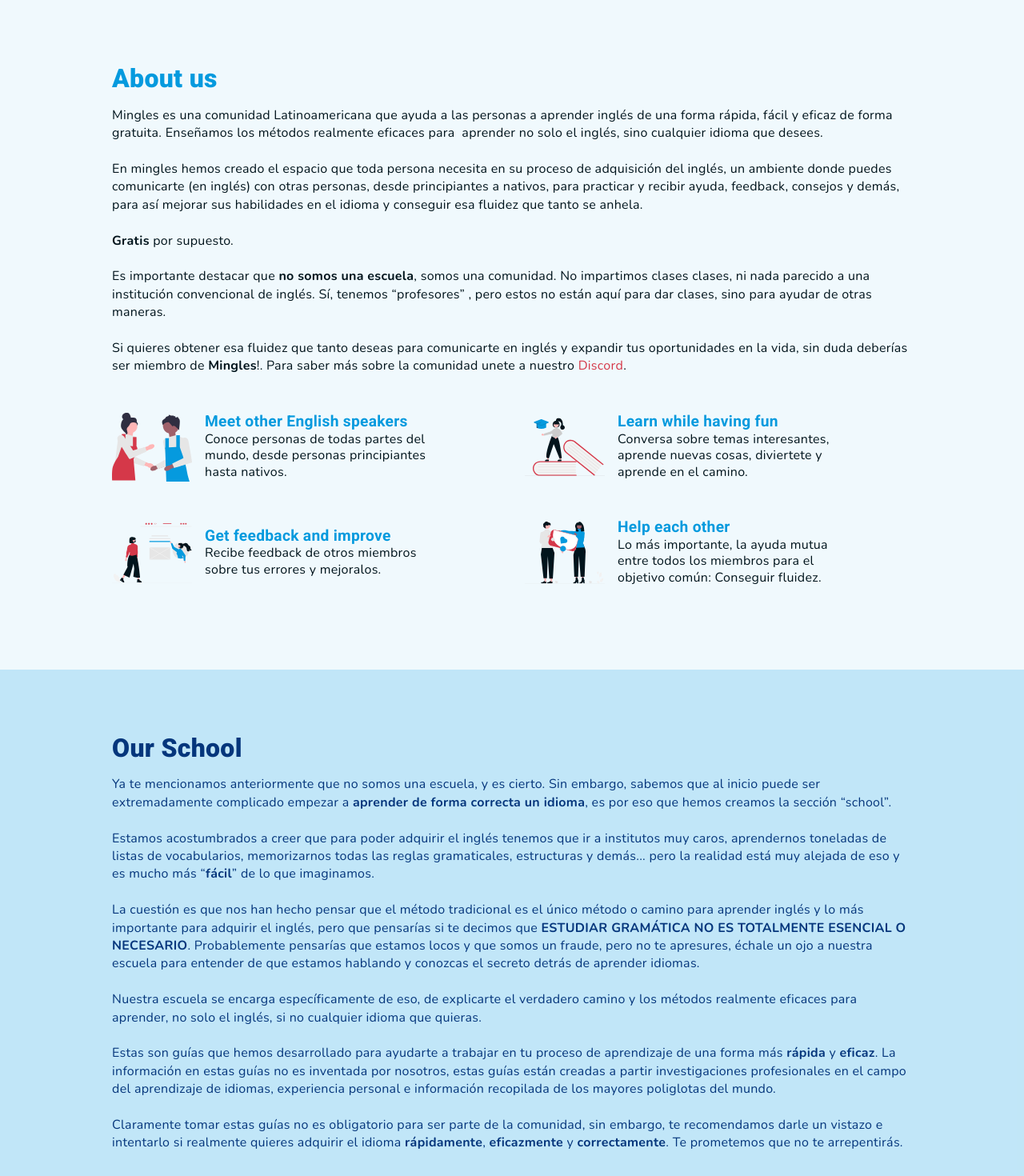
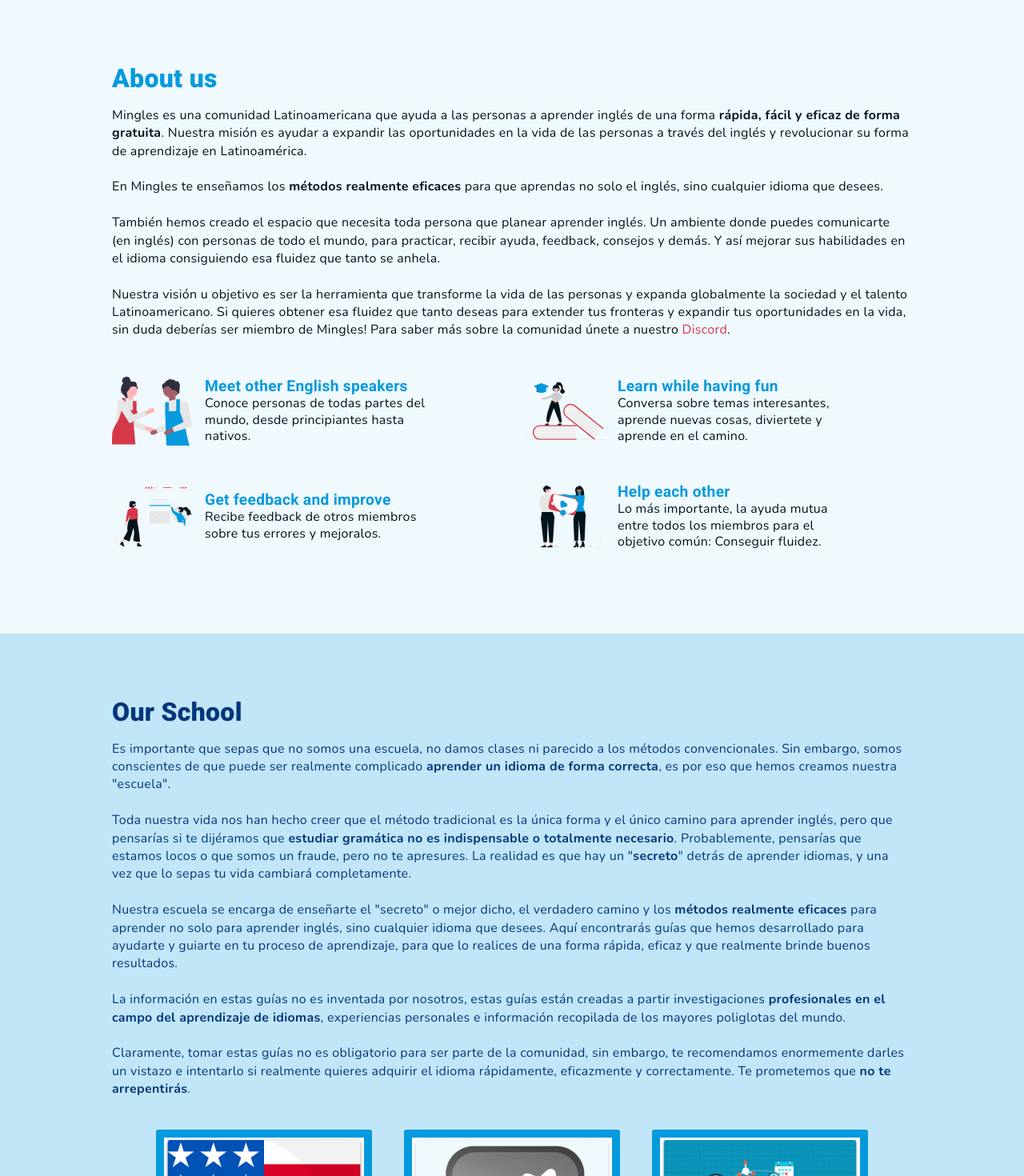
Before and after one commit to dario-chic/mingles, a Next.js app: page / in a window 1280 px wide. Shown: the part 800-2270 px from the top of the page at 80% size. Built offline with nearby package versions, Linux system fonts and the light colour scheme.

Commit message:
new texts

```diff
--- a/components/About.js
+++ b/components/About.js
@@ -6,21 +6,20 @@
 import Learn from "./svg/Learn";
 import Meet from "./svg/Meet";
 
-const description = `Mingles es una comunidad Latinoamericana que ayuda a las personas a aprender inglés de una forma rápida, fácil y eficaz de forma gratuita. Enseñamos los métodos realmente eficaces para  aprender no solo el inglés, sino cualquier idioma que desees.
+const description = `Mingles es una comunidad Latinoamericana que ayuda a las personas a aprender inglés de una forma <span class="bold">rápida, fácil y eficaz de forma gratuita</span>. Nuestra misión es ayudar a expandir las oportunidades en la vida de las personas a través del inglés y revolucionar su forma de aprendizaje en Latinoamérica.
 
-En mingles hemos creado el espacio que toda persona necesita en su proceso de adquisición del inglés, un ambiente donde puedes comunicarte (en inglés) con otras personas, desde principiantes a nativos, para practicar y recibir ayuda, feedback, consejos y demás, para así mejorar sus habilidades en el idioma y conseguir esa fluidez que tanto se anhela.
+En Mingles te enseñamos los <span class="bold">métodos realmente eficaces</span> para que aprendas no solo el inglés, sino cualquier idioma que desees.
 
-<span class="bold">Gratis</span> por supuesto.
+También hemos creado el espacio que necesita toda persona que planear aprender inglés. Un ambiente donde puedes comunicarte (en inglés) con personas de todo el mundo, para practicar, recibir ayuda, feedback, consejos y demás. Y así mejorar sus habilidades en el idioma consiguiendo esa fluidez que tanto se anhela.
 
-Es importante destacar que <span class="bold">no somos una escuela</span>, somos una comunidad. No impartimos clases clases, ni nada parecido a una institución convencional de inglés. Sí, tenemos “profesores” , pero estos no están aquí para dar clases, sino para ayudar de otras maneras.
-
-Si quieres obtener esa fluidez que tanto deseas para comunicarte en inglés y expandir tus oportunidades en la vida, sin duda deberías ser miembro de <span class="bold">Mingles</span>!. Para saber más sobre la comunidad unete a nuestro <a class="link link--about" href="https://discord.gg/P2aGSpg8cr" target="_blank" rel="noreferrer">Discord</a>.`;
+Nuestra visión u objetivo es ser la herramienta que transforme la vida de las personas y expanda globalmente la sociedad y el talento Latinoamericano. Si quieres obtener esa fluidez que tanto deseas para extender tus fronteras y expandir tus oportunidades en la vida, sin duda deberías ser miembro de Mingles! Para saber más sobre la comunidad únete a nuestro <a class="link link--about" href="https://discord.gg/P2aGSpg8cr" target="_blank" rel="noreferrer">Discord</a>.
+`;
 
 const brief = [
   {
     Svg: Meet,
     title: "Meet other English speakers",
-    info: "Conoce personas de todas partes del mundo, desde personas principiantes hasta nativos.",
+    info: "Conoce personas de todas partes del mundo, desde principiantes hasta nativos.",
   },
   {
     Svg: Learn,
--- a/components/Meetings.js
+++ b/components/Meetings.js
@@ -7,13 +7,13 @@
 import Meet from "./svg/Meet";
 import Meetings from "./svg/Meetings";
 
-const description = `Nuestras meetings crean un ambiente mas dinamico e interactivo entre nuestros miembros, también generan un mayor progreso en el  proceso de adquisicion del idioma. Pero ¿De qué tratan?
+const description = `Nuestras meetings crean un ambiente más dinámico e interactivo entre nuestros miembros, también generan un mayor progreso en el  proceso de adquisición del idioma. Pero ¿De qué tratan?
 
-Como su nombre lo indica, estas son reuniones que se realizan eventualmente en la comunidad. Los organizadores fijan una fecha de encuentro, avisan el tema de la reunion a los miembros, estos se informan y en la fecha indicada se discute sobre el tema en una reunión.
+Como su nombre lo indica, estas son reuniones que se realizan eventualmente en la comunidad. Los organizadores fijan una fecha de encuentro, avisan el tema de la reunión a los miembros, estos se informan y en la fecha indicada se discute sobre el tema en una reunión.
 
-Los organizadores  o “profesores” se encargaran de dirigir la reunion, realizando preguntas, alentando a los miembros a conversar, creando un ambiente agradable y por supuesto ayudan a los miembros corrigiendo sus errores y dando consejos para mejorar cada vez más y más.
+Los organizadores o “profesores” se encargarán de dirigir la reunión, realizando preguntas, alentando a los miembros a conversar, creando un ambiente agradable y por supuesto ayudan a los miembros, corrigiendo sus errores y dando consejos para mejorar cada vez más y más.
 
-Hay diferentes tipos de reuniones y estas se realizan tanto de forma oral, mediante llamadas de voz grupales y por texto en alguno de los canales de nuestro servidor. Para mas información <a class="link link--about" href="https://discord.gg/P2aGSpg8cr" target="_blank" rel="noreferrer">unete a nuestro Discord</a>.`;
+Hay diferentes tipos de reuniones y estas se realizan tanto de forma oral (mediante llamadas de voz grupales) y a través texto en alguno de los canales de nuestro servidor. Para mas información <a class="link link--about" href="https://discord.gg/P2aGSpg8cr" target="_blank" rel="noreferrer">unete a nuestro Discord</a>.`;
 
 const About = () => {
   return (
--- a/components/Questions.js
+++ b/components/Questions.js
@@ -4,15 +4,16 @@
 const questions = [
   {
     question: "¿Cómo unirse a Mingles?",
-    detail: `Unirse es muy sencillo, solo debes ingresar a <a class="link link--about" href="https://discord.gg/P2aGSpg8cr" target="_blank" rel="noreferrer">nuestro discord</a>, allí encontraras el resto de la información necesaria para tener una buena estadía en la comunidad.`,
+    detail: `Unirse es muy sencillo, solo debes ingresar a <a class="link link--about" href="https://discord.gg/P2aGSpg8cr" target="_blank" rel="noreferrer">nuestro discord</a> y allí encontraras el resto de la información necesaria para tener una buena estadía en la comunidad.`,
   },
   {
     question: "¿Por qué ser parte de Mingles?",
-    detail: `Si deseas aprender inglés en serio, rápidamente, eficazmente y llevarlo al siguiente nivel, sin duda deberías ser parte de nuestra comunidad. En Mingles encontraras todas las herramientas que necesitas para lograr tu nivel deseado.`,
+    detail: `Si en serio deseas aprender inglés,
+    y realmente obtener buenos resultados, sin duda deberías ser parte de nuestra comunidad. En Mingles encontraras todas las herramientas que necesitas para lograr tu nivel deseado.`,
   },
   {
     question: "¿De verdad es gratis?",
-    detail: `Desde luego ser parte de la comunidad y participar en todos los eventos es totalmente gratuito. Hay algunas activades pagas (como charlas personalizadas con profesores), pero claramente estas son opcionales para los que quieran ir mas allá en su jornada.`,
+    detail: `Ser parte de la comunidad y participar en todos los eventos es totalmente gratuito. Hay algunas activades pagas (como charlas personalizadas con profesores), pero claramente estas son opcionales para los que quieran ir mas allá en su jornada.`,
   },
   {
     question: "¿Mingles es una aplicación?",
@@ -20,7 +21,7 @@
   },
   {
     question: "¿Cómo puedo colaborar con Mingles?",
-    detail: `Si te gusta el proyecto y quieres colaborar de cualquier manera con el para hacerlo crecer y mejorar, comunicate a nuestro correo contact@mingles.com o por contact@dariochic.com. Estaremos muy agradecidos con tu ayuda!`,
+    detail: `Si te gusta el proyecto y quieres colaborar de cualquier manera para hacerlo crecer y mejorar, comunicate a nuestro correo contact@mingles.com o por contact@dariochic.com. Estaremos muy agradecidos con tu ayuda!`,
   },
 ];
 
--- a/components/School.js
+++ b/components/School.js
@@ -5,17 +5,16 @@
 import Guide from "./Guide";
 import Section from "./Section";
 
-const description = `Ya te mencionamos anteriormente que no somos una escuela, y es cierto. Sin embargo, sabemos que al inicio puede ser extremadamente complicado empezar a <span class="bold">aprender de forma correcta un idioma</span>, es por eso que hemos creamos la sección “school”.
+const description = `Es importante que sepas que no somos una escuela, no damos clases ni parecido a los métodos convencionales. Sin embargo, somos conscientes de que puede ser realmente complicado <span class="bold">aprender un idioma de forma correcta</span>, es por eso que hemos creamos nuestra "escuela".
 
-Estamos acostumbrados a creer que para poder adquirir el inglés tenemos que ir a institutos muy caros, aprendernos toneladas de listas de vocabularios, memorizarnos todas las reglas gramaticales, estructuras y demás... pero la realidad está muy alejada de eso y es mucho más “<span class="bold">fácil</span>” de lo que imaginamos.
+Toda nuestra vida nos han hecho creer que el método tradicional es la única forma y el único camino para aprender inglés, pero que pensarías si te dijéramos que <span class="bold">estudiar gramática no es indispensable o totalmente necesario</span>. Probablemente, pensarías que estamos locos o que somos un fraude, pero no te apresures. La realidad es que hay un "<span class="bold">secreto</span>" detrás de aprender idiomas, y una vez que lo sepas tu vida cambiará completamente.
 
-La cuestión es que nos han hecho pensar que el método tradicional es el único método o camino para aprender inglés y lo más importante para adquirir el inglés, pero que pensarías si te decimos que <span class="bold">ESTUDIAR GRAMÁTICA NO ES TOTALMENTE ESENCIAL O NECESARIO</span>. Probablemente pensarías que estamos locos y que somos un fraude, pero no te apresures, échale un ojo a nuestra escuela para entender de que estamos hablando y conozcas el secreto detrás de aprender idiomas.
+Nuestra escuela se encarga de enseñarte el "secreto" o mejor dicho, el verdadero camino y los <span class="bold">métodos realmente eficaces</span> para aprender no solo para aprender inglés, sino cualquier idioma que desees. Aquí encontrarás guías que hemos desarrollado para ayudarte y guiarte en tu proceso de aprendizaje, para que lo realices de una forma rápida, eficaz y que realmente brinde buenos resultados.
 
-Nuestra escuela se encarga específicamente de eso, de explicarte el verdadero camino y los métodos realmente eficaces para aprender, no solo el inglés, si no cualquier idioma que quieras.
+La información en estas guías no es inventada por nosotros, estas guías están creadas a partir investigaciones <span class="bold">profesionales en el campo del aprendizaje de idiomas</span>, experiencias personales e información recopilada de los mayores poliglotas del mundo.
 
-Estas son guías que hemos desarrollado para ayudarte a trabajar en tu proceso de aprendizaje de una forma más <span class="bold">rápida</span> y <span class="bold">eficaz</span>. La información en estas guías no es inventada por nosotros, estas guías están creadas a partir investigaciones profesionales en el campo del aprendizaje de idiomas, experiencia personal e información recopilada de los mayores poliglotas del mundo.
-
-Claramente tomar estas guías no es obligatorio para ser parte de la comunidad, sin embargo, te recomendamos darle un vistazo e intentarlo si realmente quieres adquirir el idioma <span class="bold">rápidamente</span>, <span class="bold">eficazmente</span> y <span class="bold">correctamente</span>. Te prometemos que no te arrepentirás.`;
+Claramente, tomar estas guías no es obligatorio para ser parte de la comunidad, sin embargo, te recomendamos enormemente darles un vistazo e intentarlo si realmente quieres adquirir el idioma rápidamente, eficazmente y correctamente. Te prometemos que <span class="bold">no te arrepentirás</span>.
+`;
 
 const School = () => {
   return (
--- a/data/guides.js
+++ b/data/guides.js
@@ -4,7 +4,7 @@
   {
     title: "Guía para Aprender Inglés Completa",
     description:
-      "Aprende, domina y aplica los secretos detras de aprender un idioma  para alcanzar la verdadera fluidez en menos de lo que imaginas.",
+      "Aprende, domina y aplica los secretos detras de aprender un idioma  para que alcances la verdadera fluidez en menos de lo que imaginas.",
     img: "ingles.jpg",
     link: "guia-para-aprender-ingles",
   },
```
